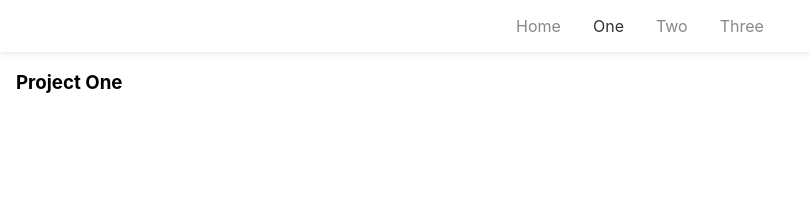
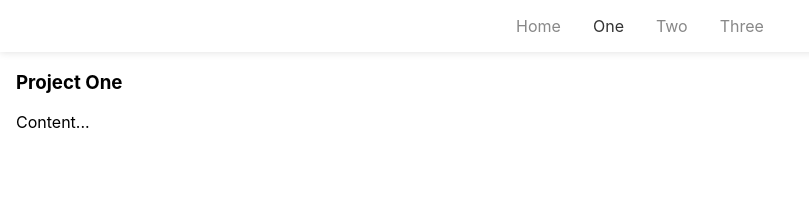
Before and after one commit to camward/React-Query, a React (Create React App) app: page /one in a window 1280 px wide. Shown: the top 202 px of the page, without its empty margins (0-809 px from the left). Built offline with nearby package versions, Linux system fonts and the light colour scheme.

Commit message:
подключение React Query npm i react-query

```diff
--- a/package.json
+++ b/package.json
@@ -10,8 +10,10 @@
     "@types/node": "^16.7.13",
     "@types/react": "^18.0.0",
     "@types/react-dom": "^18.0.0",
+    "formik": "^2.2.9",
     "react": "^18.2.0",
     "react-dom": "^18.2.0",
+    "react-query": "^3.39.1",
     "react-router-dom": "^6.3.0",
     "react-scripts": "5.0.1",
     "typescript": "^4.4.2",
--- a/src/projects/ProjectOne/index.tsx
+++ b/src/projects/ProjectOne/index.tsx
@@ -1,9 +1,15 @@
 import React from "react";
+import { QueryClient, QueryClientProvider } from "react-query";
+
+const queryClient = new QueryClient();
 
 const ProjectOne = () => {
   return (
     <div>
       <h3>Project One</h3>
+      <QueryClientProvider client={queryClient}>
+        <div>Content...</div>
+      </QueryClientProvider>
     </div>
   );
 };
```
Also changed, not shown: 2 other files (tests, documents, lock files or other folders).
